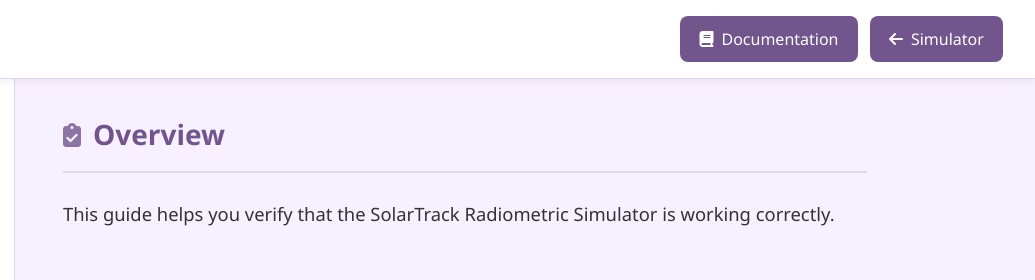
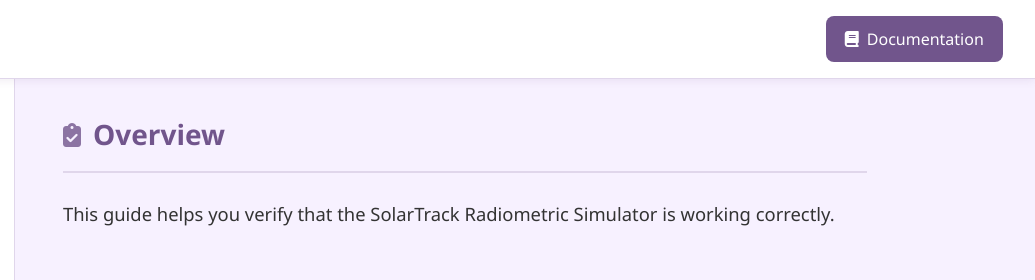
Before and after one commit to solar-track/solar-track.github.io, a website: page public/test.html in a window 1280 px wide. Shown: the top 280 px of the page, 245-1280 px from the left. Drawn offline with nearby package versions, Linux system fonts and the light colour scheme.

Commit message:
Remove Simulator button from test page header

```diff
--- a/public/test.html
+++ b/public/test.html
@@ -30,10 +30,6 @@
                 <a href="help.html" class="back-btn">
                     <i class="fas fa-book"></i>
                     Documentation
-                </a>
-                <a href="index.html" class="back-btn">
-                    <i class="fas fa-arrow-left"></i>
-                    Simulator
                 </a>
             </div>
         </header>
```
